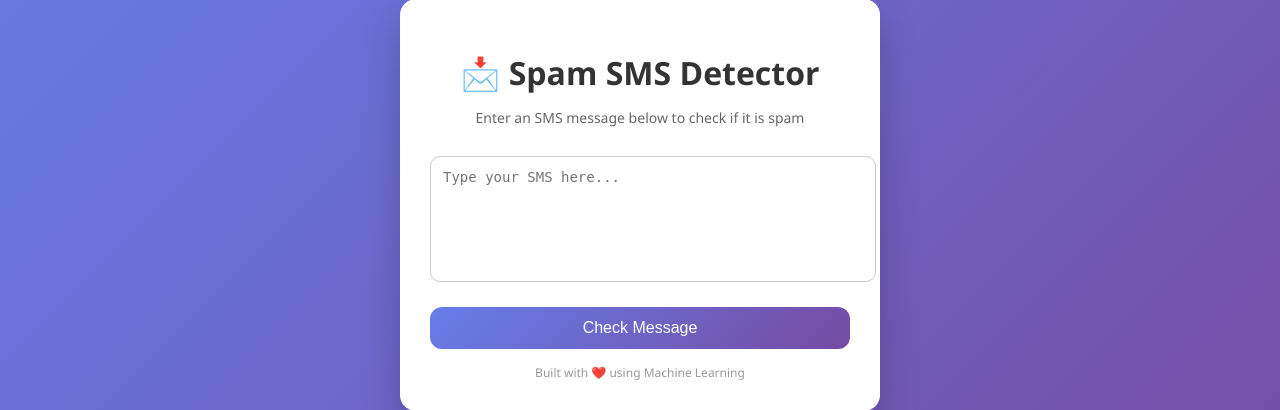
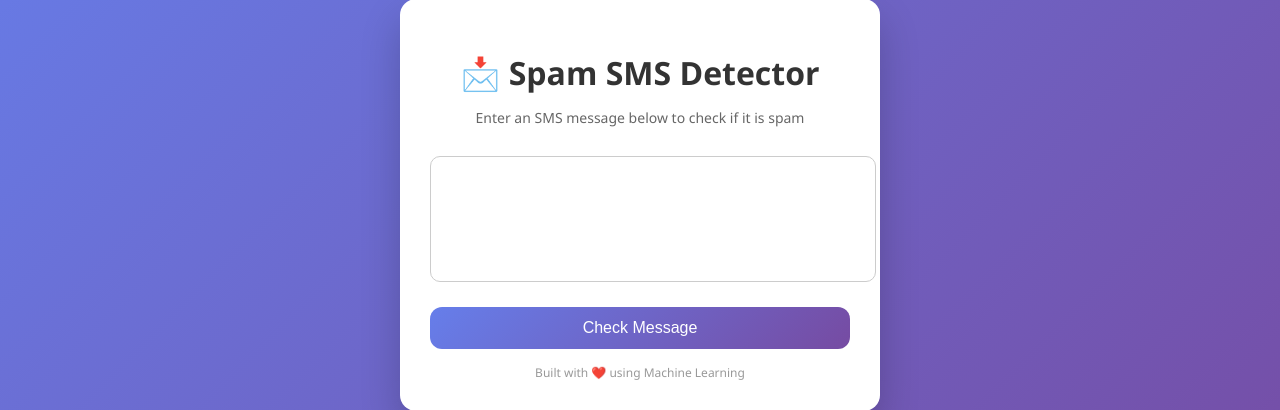
Before and after one commit to LuciFeR4900/spam-sms-detector, a Flask app: page / in a window 1280 px wide. Shown: the part 195-605 px from the top of the page. Run offline with Flask 3, Linux system fonts and the light colour scheme; parts of the project's set-up code (start-up, migrations or seed data) failed here and were passed over.

Commit message:
Update index.html

```diff
--- a/templates/index.html
+++ b/templates/index.html
@@ -93,7 +93,8 @@
         <p>Enter an SMS message below to check if it is spam</p>
 
         <form method="POST">
-            <textarea name="message" placeholder="Type your SMS here..." required></textarea>
+            <textarea name="message" required></textarea>
+
             <button type="submit">Check Message</button>
         </form>
 
```
